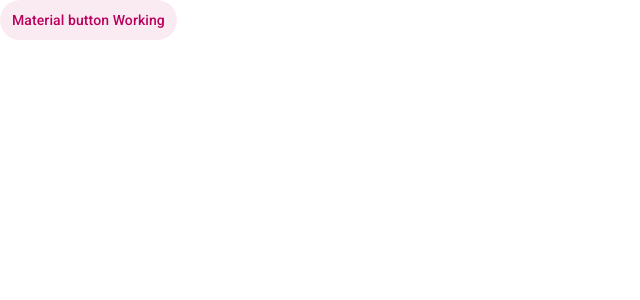
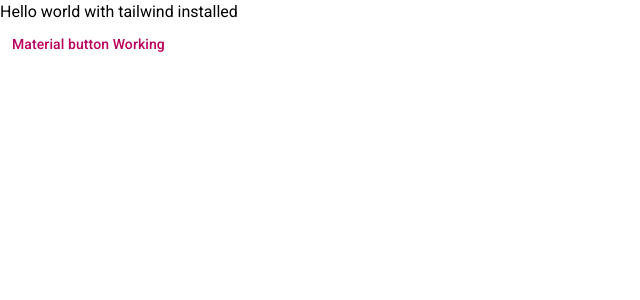
Before and after one commit to mirodildev/WAD.CODEBASE.00022145, an Angular app in the folder event/: page / in a window 1280 px wide. Shown: the top 300 px of the page, without its empty margins (0-640 px from the left). Built offline with nearby package versions, Linux system fonts and the light colour scheme.

Commit message:
adding tailwind

```diff
--- a/event/src/app/app.component.html
+++ b/event/src/app/app.component.html
@@ -1 +1,4 @@
+<h1 class="text-3xl font bold">
+    Hello world with tailwind installed
+    </h1>
 <button mat-button color ="primary">Material button Working </button>
--- a/event/src/styles.css
+++ b/event/src/styles.css
@@ -1,4 +1,6 @@
 /* You can add global styles to this file, and also import other style files */
-
+@tailwind base;
+@tailwind components;
+@tailwind unities;
 html, body { height: 100%; }
 body { margin: 0; font-family: Roboto, "Helvetica Neue", sans-serif; }
--- a/event/tailwind.config.js
+++ b/event/tailwind.config.js
@@ -1,6 +1,8 @@
 /** @type {import('tailwindcss').Config} */
 module.exports = {
-  content: [],
+  content: [
+    "./src/**/*.{html,ts}"
+  ],
   theme: {
     extend: {},
   },
```
